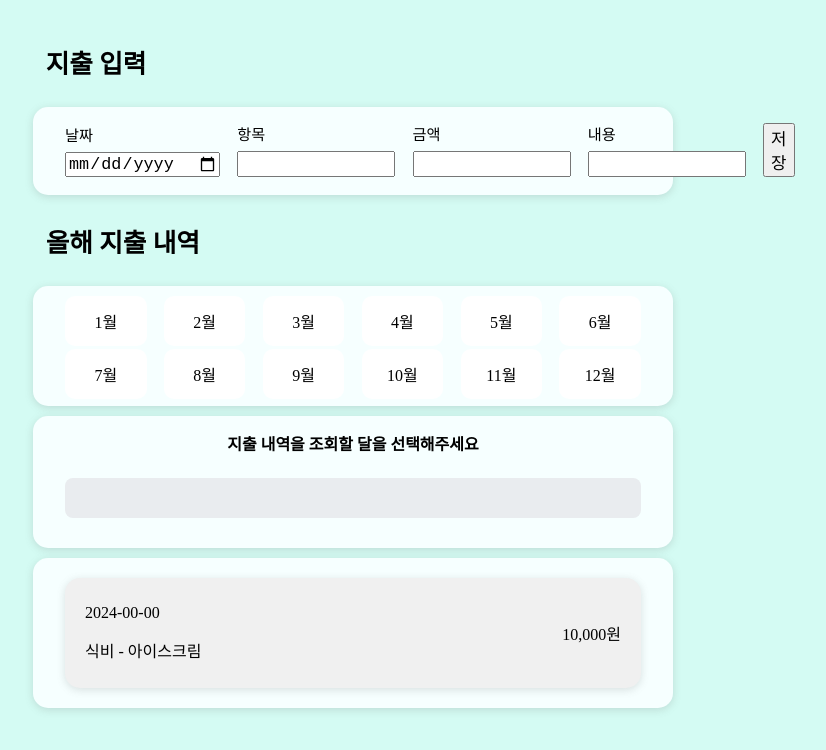
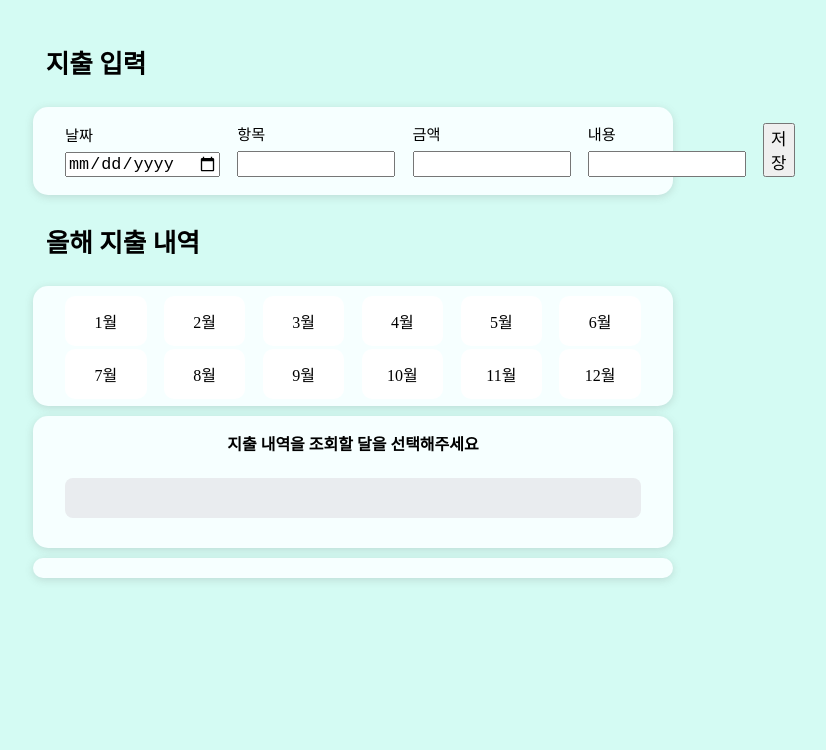
Before and after one commit to sobbingtofu/prjLedger, a React (Vite) app: page / in a window 1280 px wide. Shown: the top 750 px of the page, without its empty margins (287-1113 px from the left). Built offline with nearby package versions, Linux system fonts and the light colour scheme.

Commit message:
update: props-drilling 이용한 모든 기능 구현 완료

```diff
--- a/src/components/AddSection/AddSection.jsx
+++ b/src/components/AddSection/AddSection.jsx
@@ -54,7 +54,7 @@ const AddSection = ({dataToSave, setDataToSave, currentLocalStorage, setCurrentL
         </StyledAddItem>
         <StyledAddItem>
           <StyledLabel>금액</StyledLabel>
-          <StyledInput id="money" onChange={handleInputs} value={inputMoney} />
+          <StyledInput type="number" id="money" onChange={handleInputs} value={inputMoney} />
         </StyledAddItem>
         <StyledAddItem>
           <StyledLabel>내용</StyledLabel>
--- a/src/components/ExpenseHistorySection/ExpenseDiagram/ExpenseDiagram.jsx
+++ b/src/components/ExpenseHistorySection/ExpenseDiagram/ExpenseDiagram.jsx
@@ -38,12 +38,12 @@ const ExpenseDiagram = ({selectedMonth, currentLocalStorage}) => {
       });
 
       if (targetIndex === -1) {
-        const tmp = {
+        const tmpObj = {
           category: ledgerItem.category,
           totalExpense: parseInt(ledgerItem.money),
           totalExpenseRatio: parseInt(ledgerItem.expenseRatio),
         };
-        SelectedMonthLedgerGroupedByCategory.push(tmp);
+        SelectedMonthLedgerGroupedByCategory.push(tmpObj);
       } else {
         SelectedMonthLedgerGroupedByCategory[targetIndex].totalExpense += parseInt(ledgerItem.money);
         SelectedMonthLedgerGroupedByCategory[targetIndex].totalExpenseRatio += parseInt(ledgerItem.expenseRatio);
@@ -51,16 +51,33 @@ const ExpenseDiagram = ({selectedMonth, currentLocalStorage}) => {
     }
   });
 
-  console.log(SelectedMonthLedgerGroupedByCategory);
+  SelectedMonthLedgerGroupedByCategory.sort((a, b) => {
+    return b.totalExpenseRatio - a.totalExpenseRatio;
+  });
 
-  let diagramItemCounter = 0;
+  // console.log(SelectedMonthLedgerGroupedByCategory);
+  const DIAGRAM_LIMITER = 4;
+
+  const overflowAmount = SelectedMonthLedgerGroupedByCategory.length - DIAGRAM_LIMITER;
+
+  if (overflowAmount > 0) {
+    const extraLedger = {category: "기타", totalExpense: 0, totalExpenseRatio: 0};
+    for (let i = 0; i < overflowAmount; i++) {
+      const tmpObj = SelectedMonthLedgerGroupedByCategory.pop();
+      extraLedger.totalExpense += tmpObj.totalExpense;
+      extraLedger.totalExpenseRatio += tmpObj.totalExpenseRatio;
+    }
+    SelectedMonthLedgerGroupedByCategory.push(extraLedger);
+  }
+
+  // console.log(SelectedMonthLedgerGroupedByCategory);
+
   if (selectedMonth !== 0) {
     return (
       <StyledArea>
         <ExpenseLabel>{selectedMonth}월 총 지출</ExpenseLabel>
         <ExpenseDiagramContainer>
           {SelectedMonthLedgerGroupedByCategory.map((ledgerItem, index) => {
-            if (diagramItemCounter < 5) {
             return (
               <ExpenseDiagramSegment
                 $expenseRatio={ledgerItem.totalExpenseRatio}
@@ -68,19 +85,16 @@ const ExpenseDiagram = ({selectedMonth, currentLocalStorage}) => {
                 $index={index}
               ></ExpenseDiagramSegment>
             );
-            }
           })}
         </ExpenseDiagramContainer>
         <FootnoteContainer>
           {SelectedMonthLedgerGroupedByCategory.map((ledgerItem, index) => {
-            if (diagramItemCounter < 5) {
             return (
               <FootnoteItem key={index}>
                 <FootnoteColorbox $index={index}></FootnoteColorbox>
                 <p>{`${ledgerItem.category}: ${ledgerItem.totalExpense}원 (${ledgerItem.totalExpenseRatio}%)`}</p>
               </FootnoteItem>
             );
-            }
           })}
         </FootnoteContainer>
       </StyledArea>
--- a/src/components/ExpenseHistorySection/ExpenseHistorySection.jsx
+++ b/src/components/ExpenseHistorySection/ExpenseHistorySection.jsx
@@ -10,7 +10,7 @@ const ExpenseHistorySection = ({currentLocalStorage}) => {
     <>
       <MonthSelectSection selectedMonth={selectedMonth} setSelectedMonth={setSelectedMonth}></MonthSelectSection>
       <ExpenseDiagram currentLocalStorage={currentLocalStorage} selectedMonth={selectedMonth}></ExpenseDiagram>
-      <ExpenseLog selectedMonth={selectedMonth}></ExpenseLog>
+      <ExpenseLog currentLocalStorage={currentLocalStorage} selectedMonth={selectedMonth}></ExpenseLog>
     </>
   );
 };
--- a/src/components/ExpenseHistorySection/ExpenseLog/ExpenseLog.jsx
+++ b/src/components/ExpenseHistorySection/ExpenseLog/ExpenseLog.jsx
@@ -1,15 +1,33 @@
 import {StyledRowFlexContainer, StyledArea} from "../../SharedStyleComponents";
 import {ExpenseLogItem, LogDate, LogDescription, LogMoney} from "./ExpenseLogStyledComps";
-const ExpenseLog = () => {
+const ExpenseLog = ({currentLocalStorage, selectedMonth}) => {
+  const SelectedMonthLedger = currentLocalStorage.filter((ledgerItem) => {
+    return parseInt(ledgerItem.date.slice(5, 7)) == parseInt(selectedMonth);
+  });
+
+  SelectedMonthLedger.sort((a, b) => {
+    return parseInt(a.date.replace(/-/g, "")) - parseInt(b.date.replace(/-/g, ""));
+  });
+
+  console.log(SelectedMonthLedger);
+
+  // SelectedMonthLedger.forEach((a) => {
+  //   console.log(a.date.replace(/-/g, ""));
+  // });
+
   return (
     <StyledArea>
-      <ExpenseLogItem>
-        <div>
-          <LogDate>2024-00-00</LogDate>
-          <LogDescription>식비 - 아이스크림</LogDescription>
-        </div>
-        <LogMoney>10,000원</LogMoney>
-      </ExpenseLogItem>
+      {SelectedMonthLedger.map((ledgerItem) => {
+        return (
+          <ExpenseLogItem key={ledgerItem.id}>
+            <div>
+              <LogDate>{ledgerItem.date}</LogDate>
+              <LogDescription>{`${ledgerItem.category}:    ${ledgerItem.description}`}</LogDescription>
+            </div>
+            <LogMoney>{`${ledgerItem.money}원`}</LogMoney>
+          </ExpenseLogItem>
+        );
+      })}
     </StyledArea>
   );
 };
```
Lines whose indentation alone changed are shown as unchanged.
